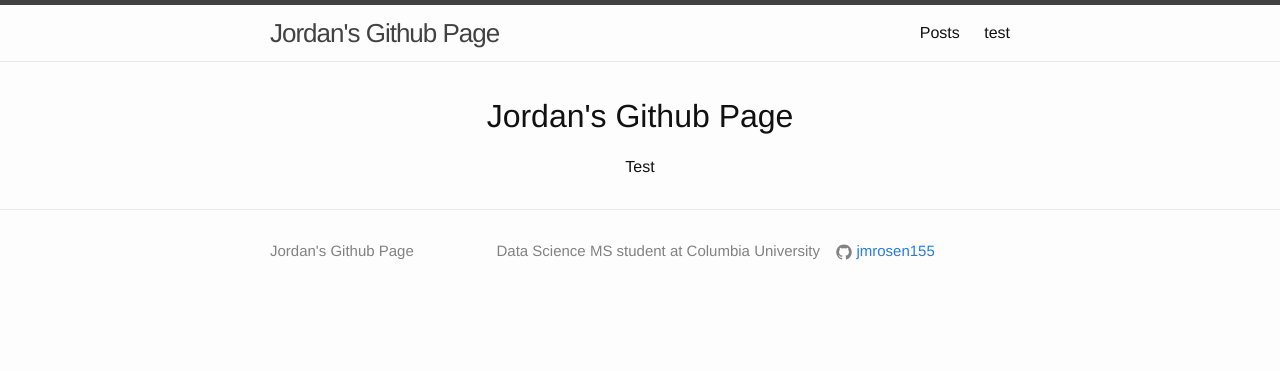
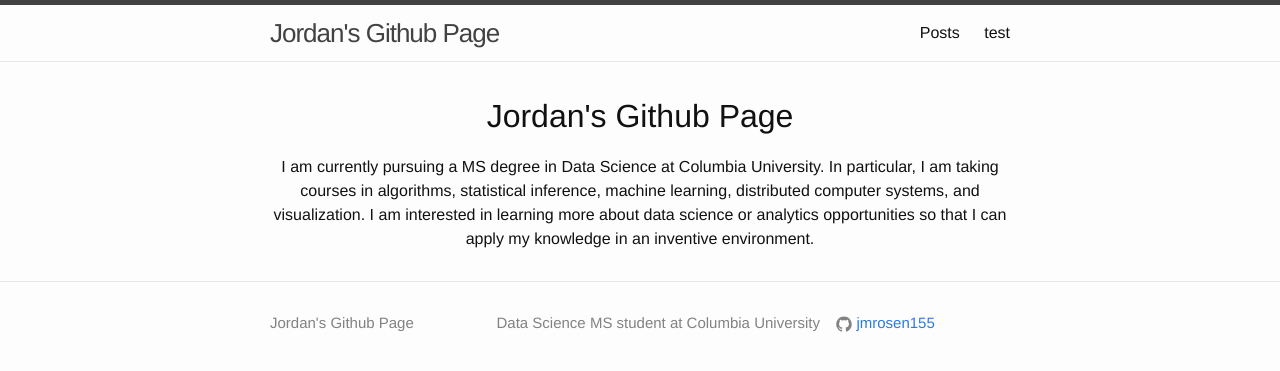
Before and after one commit to jmrosen155/jmrosen155.github.io, a Jekyll site: the page built from index.html, in a window 1280 px wide. Shown: the top 371 px of the page. Built offline with Jekyll 4.4.1, drawn with Linux system fonts in a browser that asks for light colours.

Commit message:
Update home.md

```diff
--- a/_includes/home.md
+++ b/_includes/home.md
@@ -1,5 +1,4 @@
 <center>
 <h1>Jordan's Github Page</h1>
 
-
-Test
+I am currently pursuing a MS degree in Data Science at Columbia University. In particular, I am taking courses in algorithms, statistical inference, machine learning, distributed computer systems, and visualization. I am interested in learning more about data science or analytics opportunities so that I can apply my knowledge in an inventive environment.
```
